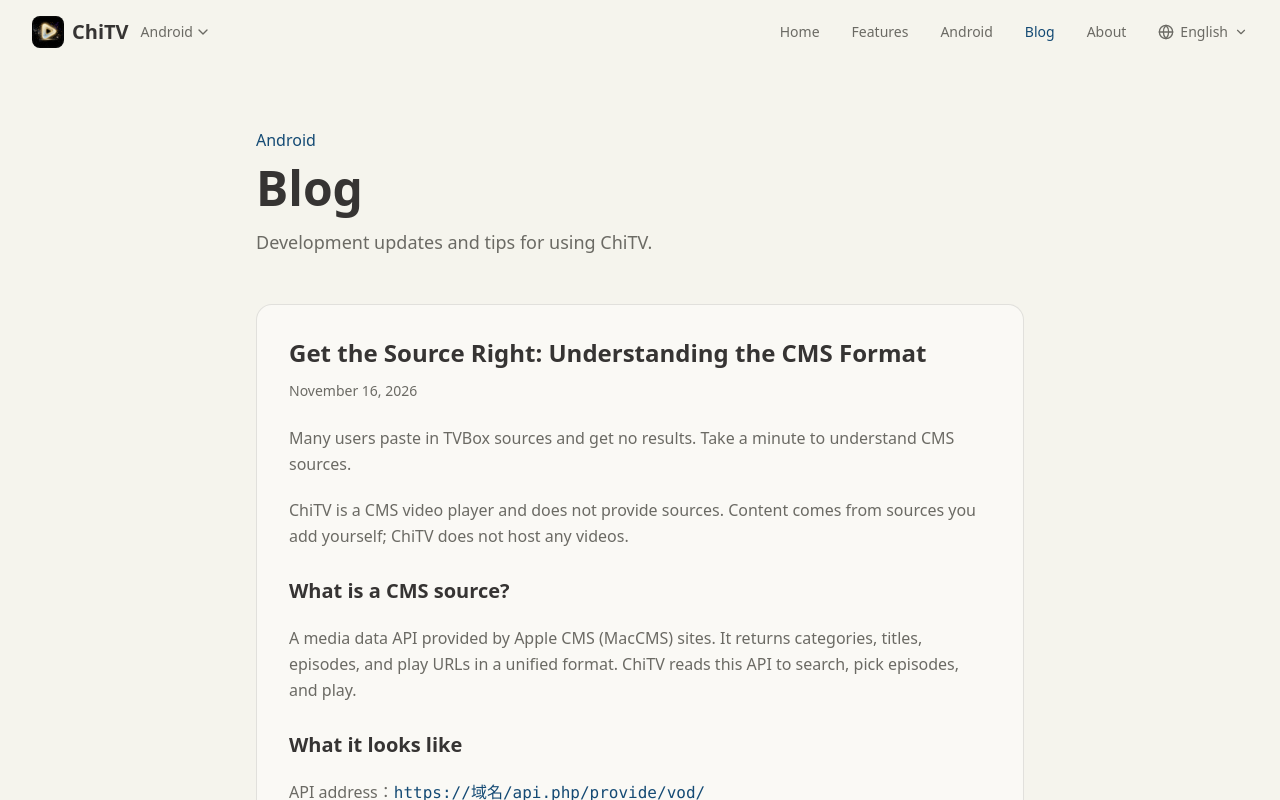
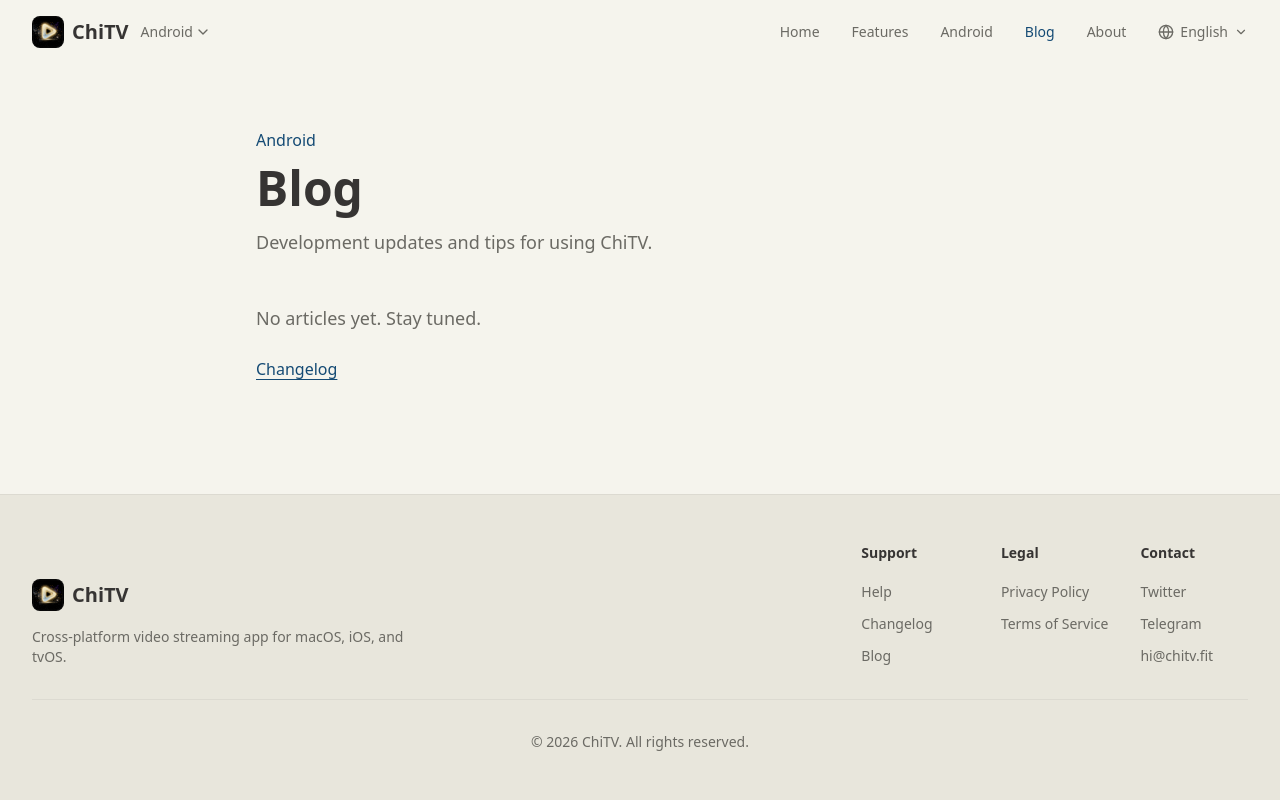
Before and after one commit to mutse/chitv-app-web, a React (Vite) app: page /android/blog in a window 1280 px wide. Shown: the top 800 px of the page. Built offline with nearby package versions, Linux system fonts and the light colour scheme.

Commit message:
Android 博客撤下 CMS 文章，文章只保留在 Apple 博客

```diff
--- a/src/pages/Blog.tsx
+++ b/src/pages/Blog.tsx
@@ -1,10 +1,10 @@
 import { localeTags } from '../i18n/types'
-import { useLocation } from 'react-router-dom'
+import { Link, useLocation } from 'react-router-dom'
 import { PageMeta } from '../components/PageMeta'
 import { useTranslation } from '../i18n/useTranslation'
 
 // 博客：与更新日志同款双路由（/blog 与 /android/blog），按导航栏平台切换显示对应版本。
-// 文章按更新日志的卡片列表方式呈现：标题 + 日期 + 正文。
+// 文章只在 Apple 博客（/blog）呈现；Android 博客（/android/blog）暂无文章，恢复占位空态 + 更新日志入口。
 export function Blog() {
   const { t, locale } = useTranslation()
   const { pathname } = useLocation()
@@ -22,6 +22,17 @@ export function Blog() {
           <p className="text-primary font-medium mb-3">{platform}</p>
           <h1 className="text-4xl sm:text-5xl font-bold mb-4">{t('blog.title')}</h1>
           <p className="text-text-secondary text-lg mb-12">{t('blog.description')}</p>
+          {android ? (
+            <>
+              <p className="text-text-secondary leading-relaxed text-lg">{t('blog.empty')}</p>
+              <Link
+                to="/android/releases"
+                className="inline-block mt-6 text-primary underline underline-offset-4 hover:text-primary/80 transition-colors"
+              >
+                {t('footer.changelog')}
+              </Link>
+            </>
+          ) : (
           <div className="space-y-8">
             <article className="rounded-2xl border border-black/10 bg-surface p-6 sm:p-8">
               <div className="flex flex-wrap items-center justify-between gap-3 mb-6">
@@ -105,6 +116,7 @@ export function Blog() {
               </div>
             </article>
           </div>
+          )}
         </div>
       </section>
     </>
```
Also changed, not shown: public/llms.txt.
